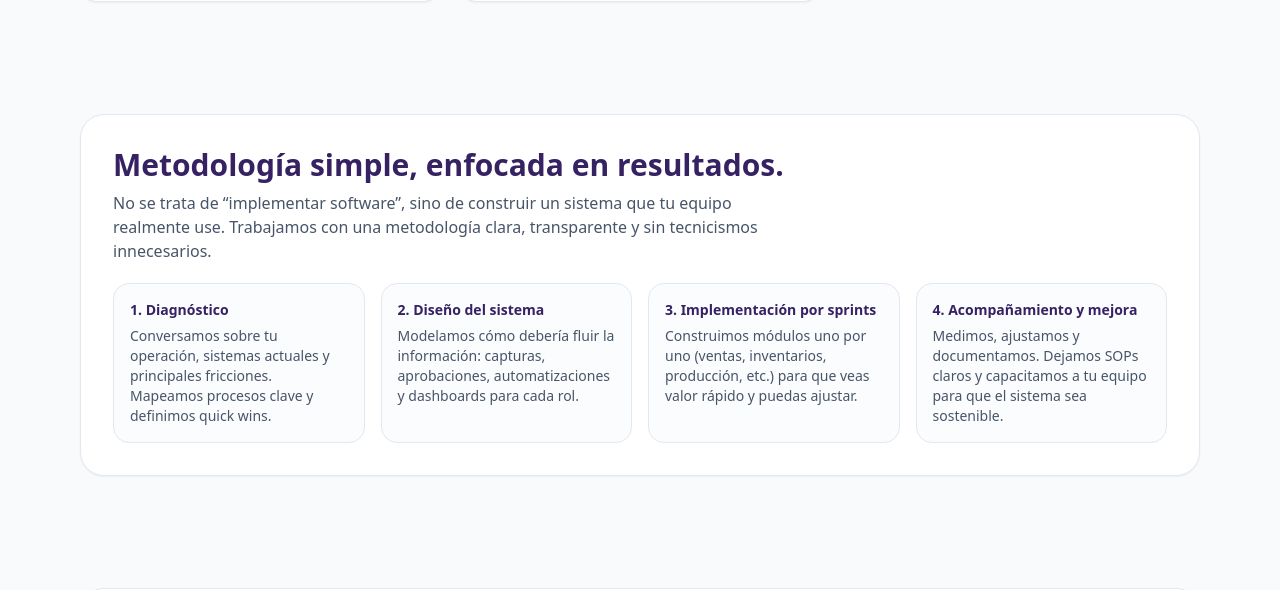
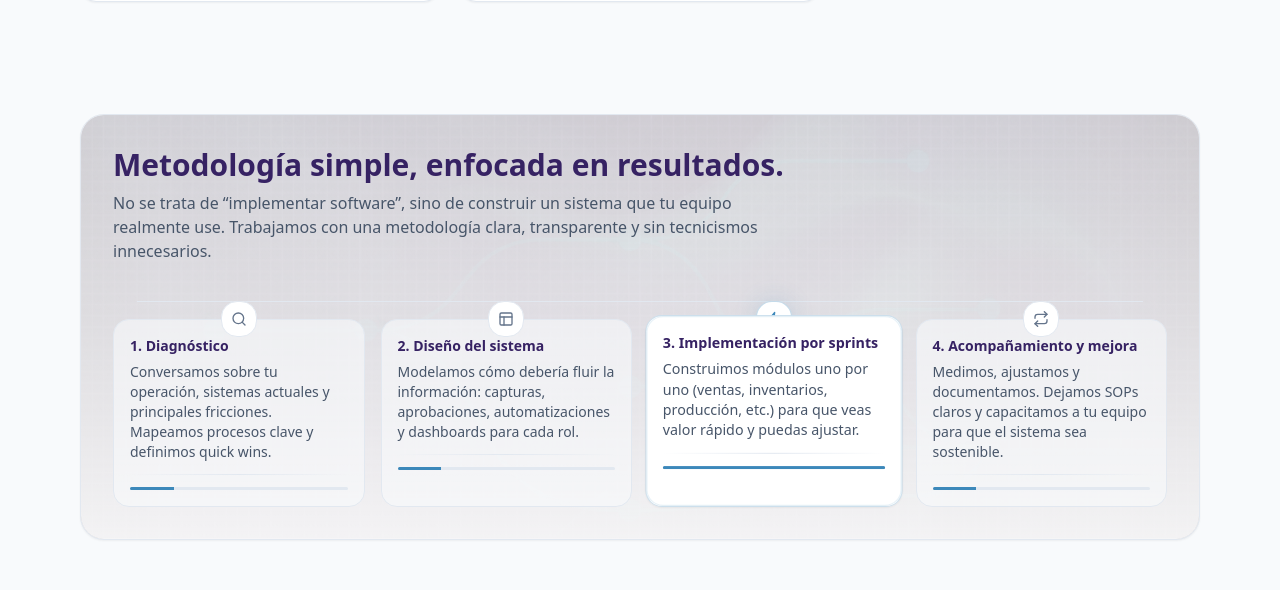
Before and after one commit to LuiisGo/futura-site, a Next.js app: page / in a window 1280 px wide. Shown: the part 2940-3530 px from the top of the page. Built offline with nearby package versions, Linux system fonts and the light colour scheme.

Commit message:
Update Methodology.tsx

```diff
--- a/components/sections/Methodology.tsx
+++ b/components/sections/Methodology.tsx
@@ -1,12 +1,21 @@
 "use client";
 
-import { motion } from "framer-motion";
+import { useMemo, useRef, useState } from "react";
+import Image from "next/image";
+import {
+  motion,
+  useInView,
+  useScroll,
+  useTransform,
+  useMotionValueEvent,
+} from "framer-motion";
+import { FiSearch, FiLayout, FiZap, FiRepeat } from "react-icons/fi";
 
 const steps = [
   {
     title: "1. Diagnóstico",
     description:
-      "Conversamos sobre tu operación, sistemas actuales y principales fricciones. Mapeamos procesos clave y definimos quick wins."
+      "Conversamos sobre tu operación, sistemas actuales y principales fricciones. Mapeamos procesos clave y definimos quick wins.",
   },
   {
     title: "2. Diseño del sistema",
@@ -26,37 +35,180 @@ const steps = [
 ];
 
 export default function Methodology() {
+  const icons = useMemo(
+    () => [<FiSearch key="s" />, <FiLayout key="d" />, <FiZap key="z" />, <FiRepeat key="r" />],
+    []
+  );
+
+  const sectionRef = useRef<HTMLElement | null>(null);
+  const inView = useInView(sectionRef, { amount: 0.2, once: false });
+
+  // Scroll progress dentro de esta sección (para “dibujar” el flujo)
+  const { scrollYProgress } = useScroll({
+    target: sectionRef,
+    offset: ["start 0.85", "end 0.25"],
+  });
+
+  const lineScaleX = useTransform(scrollYProgress, [0, 1], [0, 1]);
+  const lineScaleY = useTransform(scrollYProgress, [0, 1], [0, 1]);
+
+  const [active, setActive] = useState(0);
+  useMotionValueEvent(scrollYProgress, "change", (v) => {
+    const idx = Math.min(steps.length - 1, Math.max(0, Math.floor(v * steps.length)));
+    setActive(idx);
+  });
+
   return (
-    <section className="max-w-6xl mx-auto px-4 py-10 md:py-14">
+    <section ref={sectionRef as any} className="max-w-6xl mx-auto px-4 py-10 md:py-14">
       <motion.div
-        initial={{ opacity: 0, y: 30 }}
-        whileInView={{ opacity: 1, y: 0 }}
-        viewport={{ once: true, amount: 0.25 }}
-        transition={{ duration: 0.5 }}
-        className="bg-white border border-slate-200 rounded-3xl p-6 md:p-8 shadow-sm"
+        initial={{ opacity: 0, y: 26 }}
+        animate={{ opacity: inView ? 1 : 0.98, y: inView ? 0 : 8 }}
+        transition={{ duration: 0.55, ease: "easeOut" }}
+        className="relative overflow-hidden rounded-3xl border border-slate-200 bg-white shadow-sm"
       >
+        {/* TechFlow background (sutil, premium, sin oscurecer demasiado) */}
+        <div className="absolute inset-0 pointer-events-none">
+          <Image
+            src="/techflow/mesh-bg.webp"
+            alt=""
+            fill
+            className="object-cover opacity-[0.10]"
+            priority={false}
+          />
+          <Image
+            src="/techflow/grid-noise-overlay.png"
+            alt=""
+            fill
+            className="object-cover opacity-[0.28] mix-blend-multiply"
+            priority={false}
+          />
+          <Image
+            src="/techflow/flow-lines-01.png"
+            alt=""
+            fill
+            className="object-cover opacity-[0.10]"
+            priority={false}
+          />
+          <div className="absolute inset-0 bg-gradient-to-b from-white/40 via-white/60 to-white/85" />
+        </div>
+
+        <div className="relative p-6 md:p-8">
           <h2 className="text-2xl md:text-3xl font-semibold text-[#362263] mb-2">
             Metodología simple, enfocada en resultados.
           </h2>
-        <p className="text-sm md:text-base text-slate-600 mb-5 max-w-2xl">
-          No se trata de “implementar software”, sino de construir un sistema
-          que tu equipo realmente use. Trabajamos con una metodología clara,
-          transparente y sin tecnicismos innecesarios.
+          <p className="text-sm md:text-base text-slate-600 mb-6 max-w-2xl">
+            No se trata de “implementar software”, sino de construir un sistema que tu equipo
+            realmente use. Trabajamos con una metodología clara, transparente y sin tecnicismos
+            innecesarios.
           </p>
-        <div className="grid md:grid-cols-4 gap-4">
-          {steps.map((step) => (
+
+          {/* Pipeline */}
+          <div className="relative">
+            {/* Desktop line (horizontal) */}
+            <div className="hidden md:block absolute left-6 right-6 top-[14px] h-px bg-slate-200" />
+            <motion.div
+              className="hidden md:block absolute left-6 top-[14px] h-px bg-[#3C88BA] origin-left"
+              style={{ scaleX: lineScaleX }}
+            />
+
+            {/* Mobile line (vertical) */}
+            <div className="md:hidden absolute left-3 top-1 bottom-1 w-px bg-slate-200" />
+            <motion.div
+              className="md:hidden absolute left-3 top-1 w-px bg-[#3C88BA] origin-top"
+              style={{ scaleY: lineScaleY }}
+            />
+
+            <div className="grid md:grid-cols-4 gap-4 md:gap-4 pt-7 md:pt-8">
+              {steps.map((step, i) => {
+                const isActive = i === active;
+
+                return (
+                  <motion.div
+                    key={step.title}
+                    layout
+                    initial={{ opacity: 0, y: 12 }}
+                    animate={{ opacity: inView ? 1 : 0.95, y: inView ? 0 : 8 }}
+                    transition={{ duration: 0.45, delay: i * 0.04, ease: "easeOut" }}
+                    className="relative"
+                  >
+                    {/* Node (desktop) */}
+                    <div className="hidden md:block absolute left-1/2 -translate-x-1/2 top-[-18px]">
                       <div
-              key={step.title}
-              className="border border-slate-200 rounded-2xl p-4 bg-slate-50/60"
+                        className={[
+                          "h-9 w-9 rounded-2xl flex items-center justify-center border backdrop-blur",
+                          isActive
+                            ? "bg-white border-[#3C88BA]/30 shadow-[0_0_24px_rgba(60,136,186,0.18)]"
+                            : "bg-white border-slate-200",
+                        ].join(" ")}
                       >
+                        <span className={isActive ? "text-[#3C88BA]" : "text-slate-500"}>
+                          {icons[i]}
+                        </span>
+                      </div>
+                    </div>
+
+                    {/* Node (mobile) */}
+                    <div className="md:hidden absolute left-[2px] top-[18px]">
+                      <div
+                        className={[
+                          "h-6 w-6 rounded-xl flex items-center justify-center border bg-white",
+                          isActive ? "border-[#3C88BA]/35" : "border-slate-200",
+                        ].join(" ")}
+                      >
+                        <span className={isActive ? "text-[#3C88BA] text-[12px]" : "text-slate-500 text-[12px]"}>
+                          {icons[i]}
+                        </span>
+                      </div>
+                    </div>
+
+                    {/* Card */}
+                    <motion.div
+                      layout
+                      animate={{
+                        y: isActive ? -2 : 0,
+                        scale: isActive ? 1.02 : 1,
+                      }}
+                      transition={{ type: "spring", stiffness: 220, damping: 18 }}
+                      className={[
+                        "h-full rounded-2xl p-4 border transition-colors",
+                        isActive
+                          ? "border-[#3C88BA]/25 bg-white shadow-sm"
+                          : "border-slate-200 bg-slate-50/60",
+                      ].join(" ")}
+                    >
+                      {/* subtle glow (activo) */}
+                      {isActive && (
+                        <div className="absolute inset-0 rounded-2xl pointer-events-none shadow-[inset_0_0_0_1px_rgba(60,136,186,0.12)]" />
+                      )}
+
                       <h3 className="text-sm font-semibold text-[#362263] mb-1.5">
                         {step.title}
                       </h3>
                       <p className="text-xs md:text-sm text-slate-600">
                         {step.description}
                       </p>
+
+                      {/* micro underline accent */}
+                      <div className="mt-3 h-px w-full bg-gradient-to-r from-transparent via-slate-200 to-transparent" />
+
+                      {/* mini “progress bar” inside active card (sin cambiar textos) */}
+                      <motion.div
+                        className="mt-3 h-[3px] rounded-full bg-slate-200 overflow-hidden"
+                        initial={false}
+                      >
+                        <motion.div
+                          className="h-full bg-[#3C88BA]"
+                          initial={false}
+                          animate={{ width: isActive ? "100%" : "20%" }}
+                          transition={{ duration: 0.5, ease: "easeOut" }}
+                        />
+                      </motion.div>
+                    </motion.div>
+                  </motion.div>
+                );
+              })}
             </div>
-          ))}
+          </div>
         </div>
       </motion.div>
     </section>
```
Lines whose indentation alone changed are shown as unchanged.
